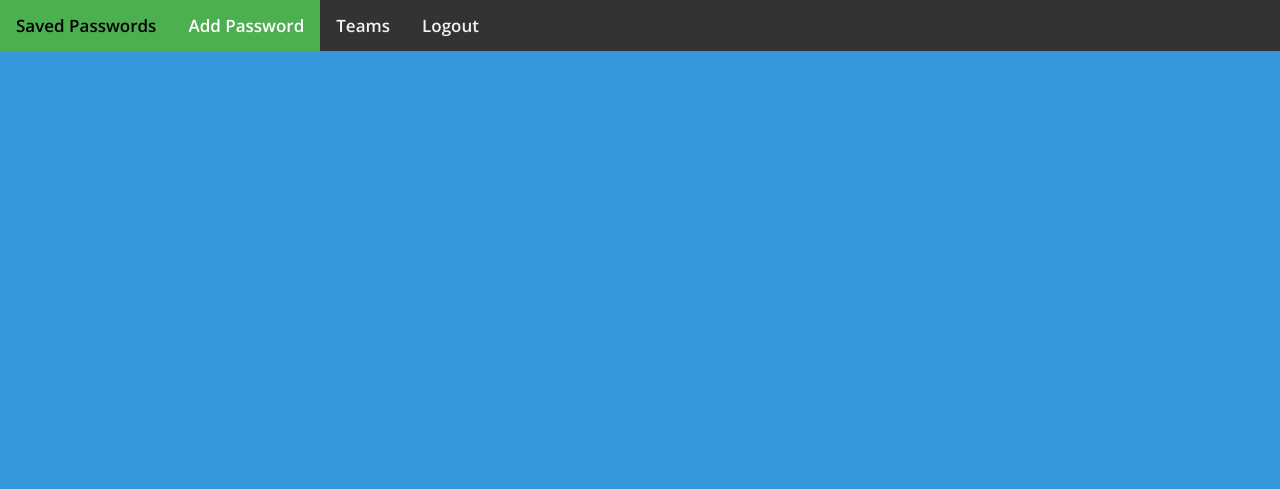
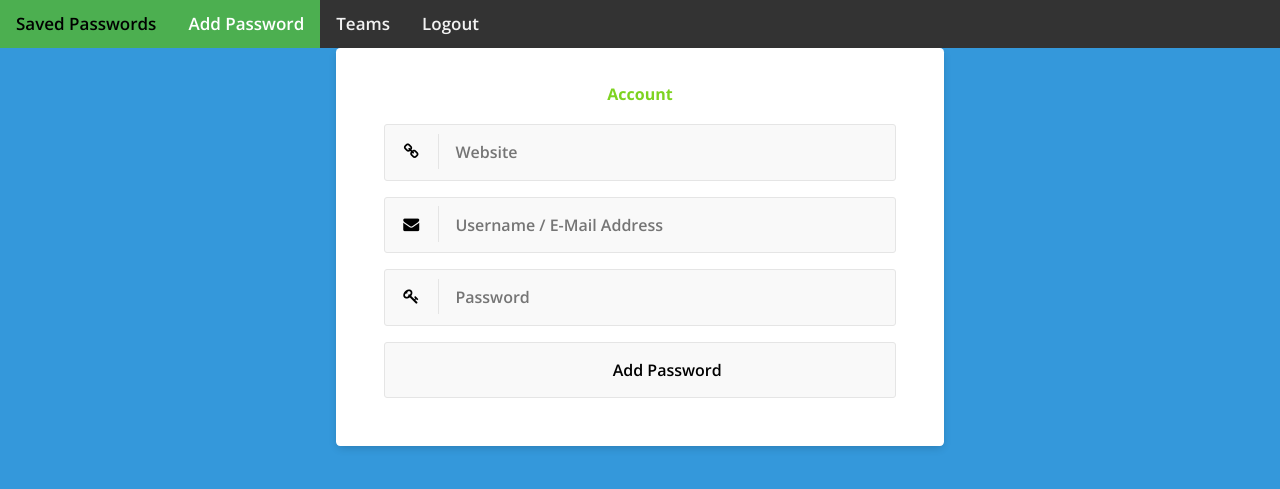
Before and after one commit to prayas26/password_manager, a Flask app: template templates/addpassword.html in a window 1280 px wide. Shown: the top 489 px of the page. Run offline with Flask 2, Linux system fonts and the light colour scheme; the template is opened without the code that fills it, so the values that code supplies are empty; some libraries are stand-ins or nearby versions.

Commit message:
add password added and dashboard updated

```diff
--- a/main.py
+++ b/main.py
@@ -67,6 +67,7 @@ def registration():
 		password = session["password"]
 		try:
 			pyBot.register_user(mobile, password, session["username"])
+			pyBot.createUserDB(mobile)
 			session.pop("username", None)
 			session.pop('password', None)
 			session.pop('mobile', None)
@@ -97,20 +98,20 @@ def validate():
 
 @app.route('/addpassword', methods=["GET"])
 def addpassword():
-	if session["usertype"] == "admin":
-		abort(404)
-	elif session["usertype"] == "user":
-		getIds = pyBot.getInfo(session["mobile"])
-		img_path = []
-		for loc in getIds:
-			loc_file = loc["uniqueid"]+".jpg"
-			for files in os.walk(req_image):
-				if loc_file in files[2]:
-					path = os.path.join(req_image, loc_file)
-					img_path.append(path)
-		return render_template('addpassword.html', img_path=img_path, userDetails=getIds)
-	else:
-		return redirect(url_for('log_in'))
+	if 'login' in session:
+		return render_template('addpassword.html')
+
+@app.route('/add', methods=["POST"])
+def add():
+	if 'login' in session:
+		link = request.form["website"]
+		userid = request.form["addUserID"]
+		password = request.form["addUserPass"]
+		try:
+			pyBot.addUserPassword(link, userid, password, session["mobile"])
+			return redirect(url_for('dashboard'))
+		except:
+			return render_template("error.html")
 
 @app.route('/logout')
 def logout():
@@ -122,7 +123,9 @@ def logout():
 @app.route('/dashboard', methods=["GET"])
 def dashboard():
 	if 'login' in session:
-		return render_template('dashboard.html')
+		getPasswords = pyBot.getUserPassword(session["mobile"])
+		print(getPasswords)
+		return render_template('dashboard.html', getPasswords=getPasswords)
 	else:
 		return redirect(url_for('log_in'))
 
--- a/otp_gen.py
+++ b/otp_gen.py
@@ -4,15 +4,12 @@ import key
 otp_key = key.msg91_key
 
 def sendsms(mobile, otp):
-    print(otp_key)
     conn = httplib.HTTPConnection("api.msg91.com")
     sms = "/api/sendhttp.php?sender=BLUHCK&route=4&mobiles="+mobile+"&authkey="+otp_key+"&country=91&message=Namaste! Thanks for registering for Blu. Your OTP is "+otp+". Enter this to complete your registration. Dhanyawaad!"
     print(sms)
-    print(conn.request("GET", sms))
 
 def new_request(mobile, un_id):
     print(otp_key)
     conn = httplib.HTTPConnection("api.msg91.com")
     sms = "/api/sendhttp.php?sender=BLUHCK&route=4&mobiles="+mobile+"&authkey="+otp_key+"&country=91&message=Namaste! Thanks for creating a new request and helping us make India clean. Your unique id is "+un_id+". Dhanyawaad!"
     print(sms)
-    print(conn.request("GET", sms))
--- /dev/null
+++ b/static/css/addpassword.css
@@ -0,0 +1,153 @@
+*,
+*:before,
+*:after {
+  box-sizing: border-box;
+}
+h4 {
+  color: #7ed321;
+}
+input,
+select option,
+select {
+  width: 100%;
+  padding: 1em;
+  line-height: 1.4;
+  background-color: #f9f9f9;
+  border: 1px solid #e5e5e5;
+  border-radius: 3px;
+  -webkit-transition: 0.35s ease-in-out;
+  -moz-transition: 0.35s ease-in-out;
+  -o-transition: 0.35s ease-in-out;
+  transition: 0.35s ease-in-out;
+  transition: all 0.35s ease-in-out;
+}
+input:focus {
+  outline: 0;
+  border-color: #64ac15;
+}
+input:focus + .input-icon i {
+  color: #7ed321;
+}
+input:focus + .input-icon:after {
+  border-right-color: #7ed321;
+}
+select {
+  display: inline-block;
+  width: 50%;
+  text-align: center;
+  float: left;
+  border-radius: 0;
+}
+input:checked + label:after {
+  opacity: 1;
+}
+select {
+  height: 3.4em;
+  line-height: 2;
+}
+select:first-of-type {
+  border-top-left-radius: 3px;
+  border-bottom-left-radius: 3px;
+}
+select:last-of-type {
+  border-top-right-radius: 3px;
+  border-bottom-right-radius: 3px;
+}
+select:focus,
+select:active {
+  outline: 0;
+}
+select option {
+  background-color: #7ed321;
+  color: #fff;
+}
+.input-group {
+  margin-bottom: 1em;
+  zoom: 1;
+}
+.input-group:before,
+.input-group:after {
+  content: "";
+  display: table;
+}
+.input-group:after {
+  clear: both;
+}
+.input-group-icon {
+  position: relative;
+}
+.input-group-icon input {
+  padding-left: 4.4em;
+}
+.input-group-icon .input-icon {
+  position: absolute;
+  top: 0;
+  left: 0;
+  width: 3.4em;
+  height: 3.4em;
+  line-height: 3.4em;
+  text-align: center;
+  pointer-events: none;
+}
+.input-group-icon .input-icon:after {
+  position: absolute;
+  top: 0.6em;
+  bottom: 0.6em;
+  left: 3.4em;
+  display: block;
+  border-right: 1px solid #e5e5e5;
+  content: "";
+  -webkit-transition: 0.35s ease-in-out;
+  -moz-transition: 0.35s ease-in-out;
+  -o-transition: 0.35s ease-in-out;
+  transition: 0.35s ease-in-out;
+  transition: all 0.35s ease-in-out;
+}
+.input-group-icon .input-icon i {
+  -webkit-transition: 0.35s ease-in-out;
+  -moz-transition: 0.35s ease-in-out;
+  -o-transition: 0.35s ease-in-out;
+  transition: 0.35s ease-in-out;
+  transition: all 0.35s ease-in-out;
+}
+.container {
+  max-width: 38em;
+  padding: 1em 3em 2em 3em;
+  margin: 0em auto;
+  background-color: #fff;
+  border-radius: 4.2px;
+  box-shadow: 0px 3px 10px -2px rgba(0, 0, 0, 0.2);
+}
+.row {
+  zoom: 1;
+}
+.row:before,
+.row:after {
+  content: "";
+  display: table;
+}
+.row:after {
+  clear: both;
+}
+.col-half {
+  padding-right: 10px;
+  float: left;
+  width: 50%;
+}
+.col-half:last-of-type {
+  padding-right: 0;
+}
+.col-third {
+  padding-right: 10px;
+  float: left;
+  width: 33.33333333%;
+}
+.col-third:last-of-type {
+  padding-right: 0;
+}
+@media only screen and (max-width: 540px) {
+  .col-half {
+    width: 100%;
+    padding-right: 0;
+  }
+}
--- /dev/null
+++ b/static/js/addpassword.js
@@ -0,0 +1,6 @@
+// INSPIRED BY SEB KAY'S 'SIGN UP FORM'
+// https://dribbble.com/shots/1776663-Purple-Sign-Up-Form
+// https://dribbble.com/shots/1779149--Free-PSD-Purple-Sign-Up-Form-Payment-Details
+
+// DO YOU HAVE A SPARE DRIBBBLE INVITE? I'D	APPRECIATE IT!
+// dribbble.com/josec
--- a/templates/addpassword.html
+++ b/templates/addpassword.html
@@ -100,6 +100,9 @@ div.desc {
     color: white;
 }
 </style>
+<link rel="stylesheet" href="https://cdnjs.cloudflare.com/ajax/libs/normalize/5.0.0/normalize.min.css">
+<link rel='stylesheet' href='http://maxcdn.bootstrapcdn.com/font-awesome/4.3.0/css/font-awesome.min.css'>
+<link rel="stylesheet" href="{{ url_for('static', filename='css/addpassword.css') }}">
 <link href='https://fonts.googleapis.com/css?family=Open+Sans:700,600' rel='stylesheet' type='text/css'>
 <link rel="stylesheet" href="{{ url_for('static', filename='css/login.css') }}">
 </head>
@@ -110,23 +113,31 @@ div.desc {
         <a href="/teams">Teams</a>
         <a href="/logout">Logout</a>
     </div>
-{% for i in range(locations|count) %}
-<div class="responsive">
-  <div class="gallery">
-    <img src="{{ img_path[i] }}" alt="{{locations[i][0]}}" width="400" height="400">
-    <div class="desc">
-        <form action="/closerequest" method="POST">
-            <p>Registered by: {{ locations[i][-1] }}</p>
-            <p>Unique ID: {{ locations[i][0] }}</p>
-            <input type="hidden" name="un_id" value="{{locations[i][0]}}">
-            <input type="submit" class="myButton" value="Close Request">
+
+    <div class="container">
+        <form action="/add" method="post">
+            <div class="row">
+                <h4>Account</h4>
+                <div class="input-group input-group-icon">
+                    <input type="text" name="website" placeholder="Website" required/>
+                    <div class="input-icon"><i class="fa fa-link"></i></div>
+                </div>
+                <div class="input-group input-group-icon">
+                    <input type="text" name="addUserID" placeholder="Username / E-Mail Address" required/>
+                    <div class="input-icon"><i class="fa fa-envelope"></i></div>
+                </div>
+                <div class="input-group input-group-icon">
+                    <input type="password" name="addUserPass" placeholder="Password" required/>
+                    <div class="input-icon"><i class="fa fa-key"></i></div>
+                </div>
+                <div class="input-group input-group-icon">
+                    <input type="submit" value="Add Password">
+                </div>
+            </div>
         </form>
     </div>
-  </div>
-</div>
-{% endfor %}
-
-<div class="clearfix"></div>
+    <script src='http://cdnjs.cloudflare.com/ajax/libs/jquery/2.1.3/jquery.min.js'></script>
+    <script  src="{{ url_for('static', filename='js/addpassword.js') }}"></script>
 
 </body>
 </html>
```
Also changed, not shown: db.py (+16 -35 lines), templates/dashboard.html (+4 -4 lines), 2 other files.
